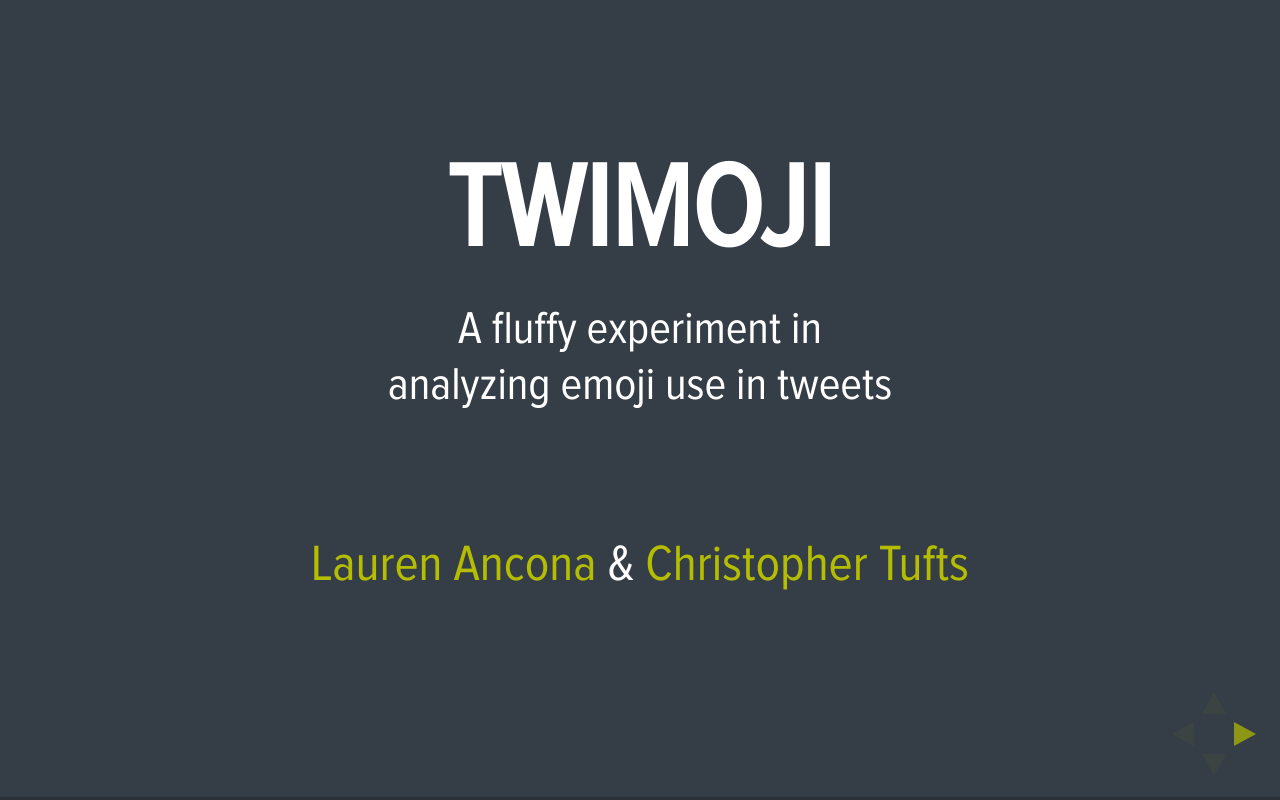
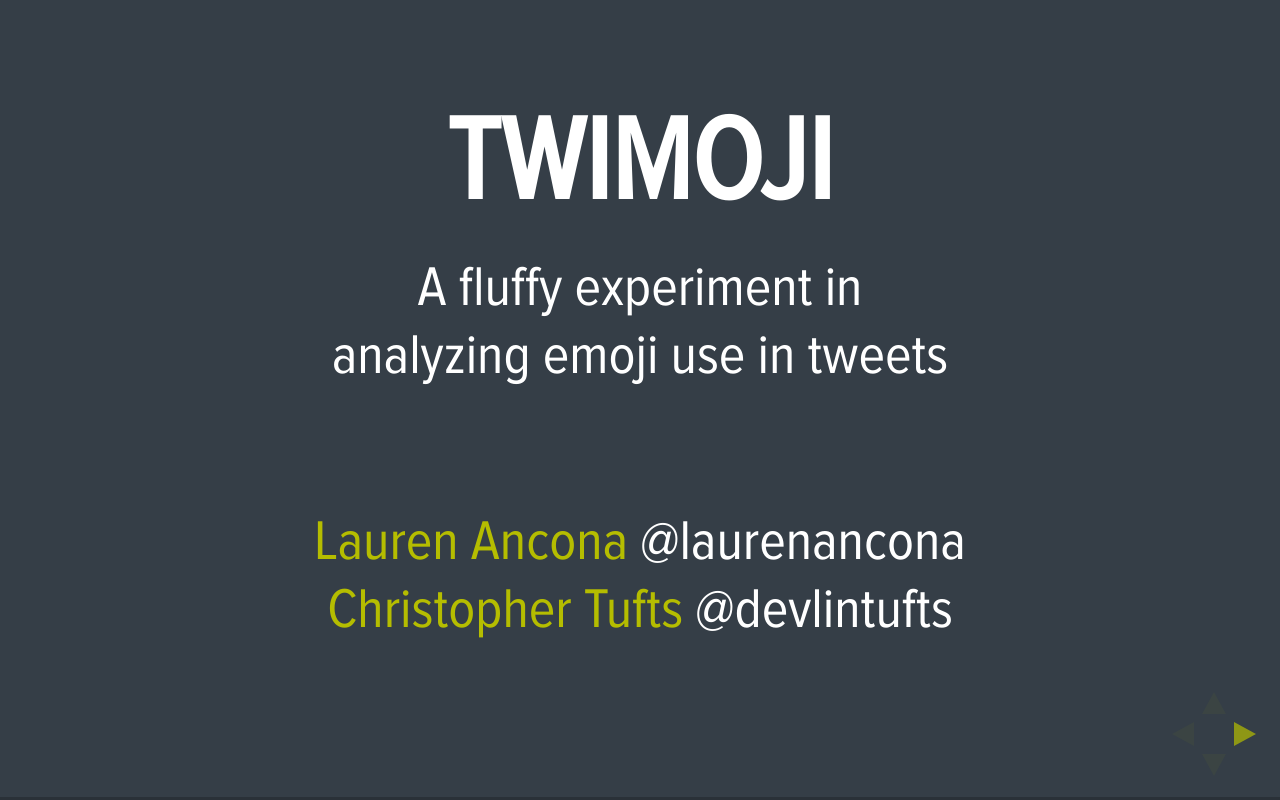
Before and after one commit to laurenancona/twimoji, a website: page index.html in a window 1280 px wide. Drawn offline with nearby package versions, Linux system fonts and the light colour scheme.

Commit message:
text fix

```diff
--- a/css/theme/source/jawn.scss
+++ b/css/theme/source/jawn.scss
@@ -33,7 +33,7 @@ $selectionBackgroundColor: lighten( $linkColor, 25% );
 $heading1Size: 2.3em;
 $heading2Size: 1.7em;
 $heading3Size: 1.3em;
-$heading4Size: 0.9em;
+$heading4Size: 1.1em;
 
 $heading1TextTransform: uppercase;
 
--- a/index.html
+++ b/index.html
@@ -64,7 +64,8 @@
 					<h1><strong>Twimoji</strong></h1>
 					<h4>A fluffy experiment in <br />analyzing emoji use in tweets</h4><br />
 					<p>
-						<a href="https://twitter.com/laurenancona">Lauren Ancona</a> & <a href="https://twitter.com/devlintufts">Christopher Tufts</a>
+						<h4><a href="https://twitter.com/laurenancona">Lauren Ancona</a> @laurenancona <br>
+						<a href="https://twitter.com/devlintufts">Christopher Tufts</a> @devlintufts</h4>
 					</p>
 				</section>
 				<section data-markdown>
```
Also changed, not shown: css/theme/jawn.css.
